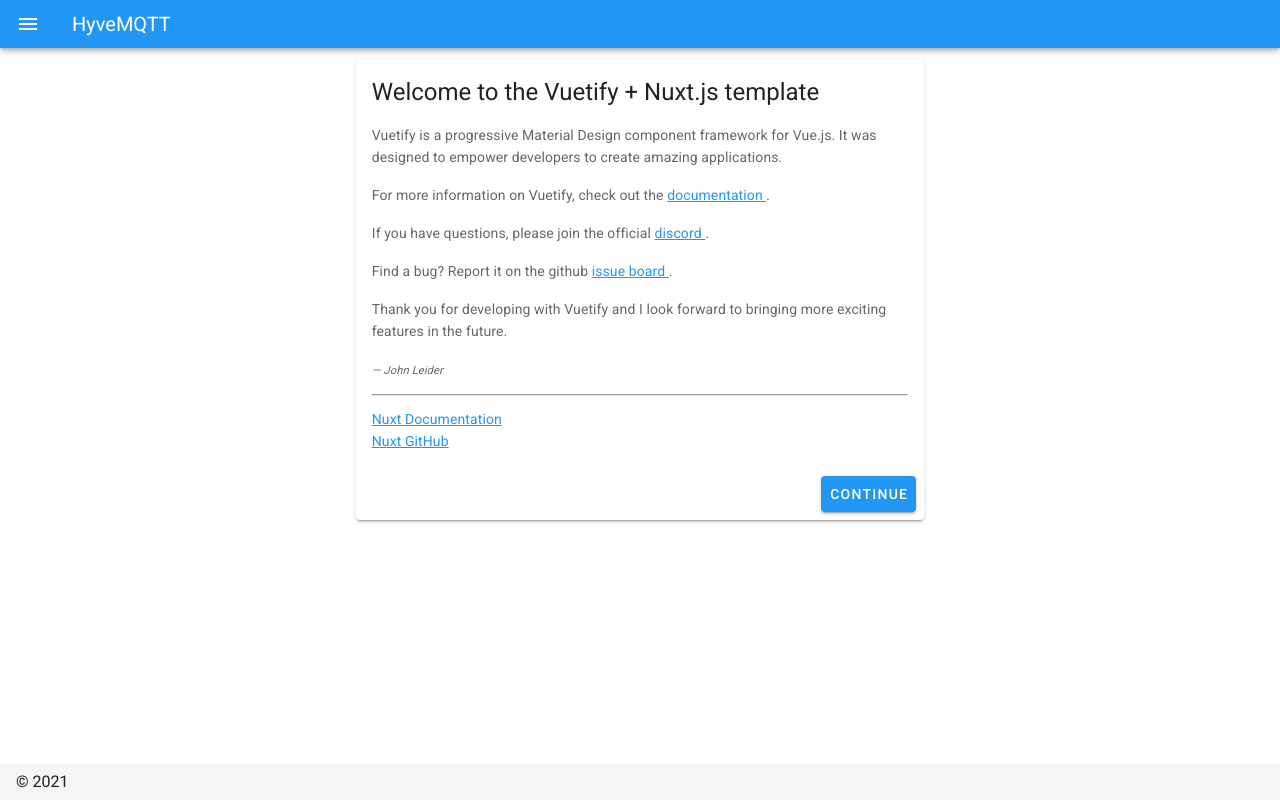
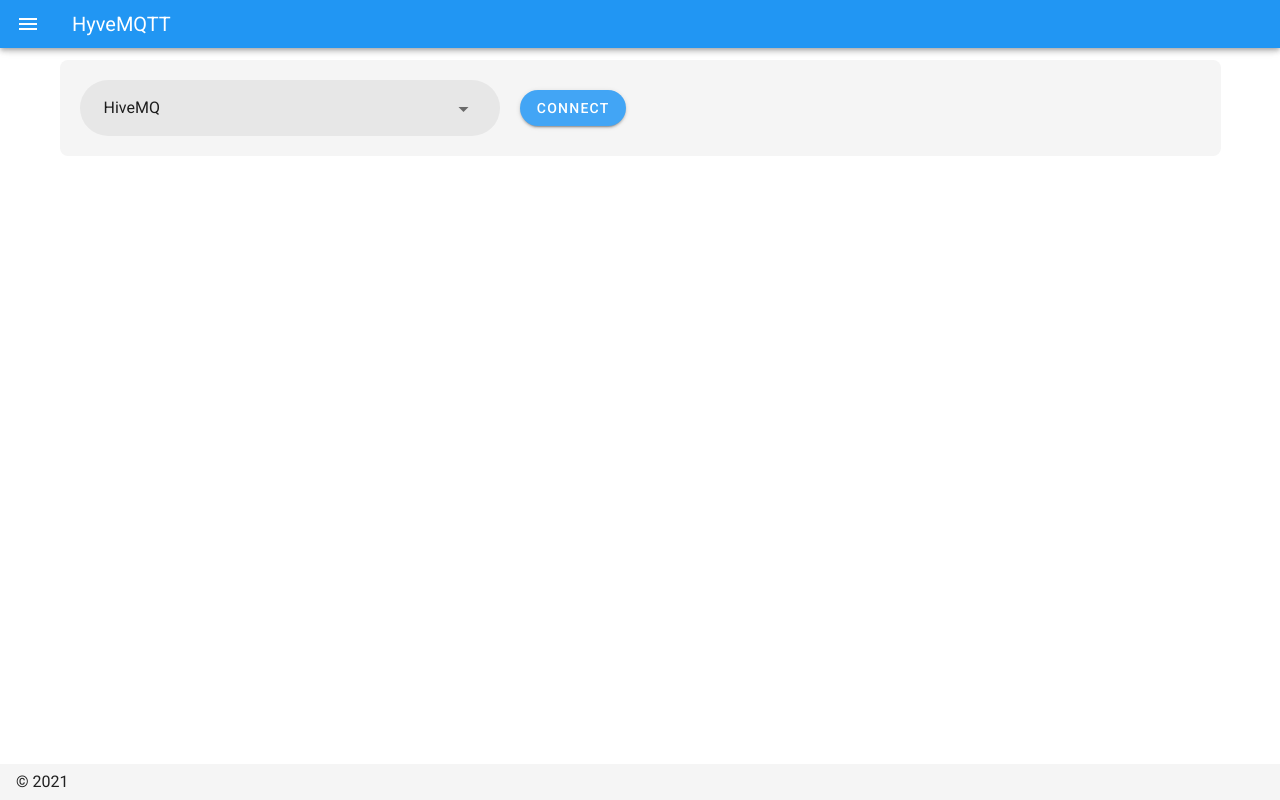
Before and after one commit to sc2-mkr/HyveMQTT, a Nuxt app: page / in a window 1280 px wide. Built offline with nearby package versions, Linux system fonts and the light colour scheme; what vue-uuid would draw is missing.

Commit message:
feat: create connection section

```diff
--- a/pages/index.vue
+++ b/pages/index.vue
@@ -1,81 +1,65 @@
 <template>
-  <v-row justify="center" align="center">
-    <v-col cols="12" sm="8" md="6">
-      <v-card>
-        <v-card-title class="headline">
-          Welcome to the Vuetify + Nuxt.js template
-        </v-card-title>
-        <v-card-text>
-          <p>
-            Vuetify is a progressive Material Design component framework for
-            Vue.js. It was designed to empower developers to create amazing
-            applications.
-          </p>
-          <p>
-            For more information on Vuetify, check out the
-            <a
-              href="https://vuetifyjs.com"
-              target="_blank"
-              rel="noopener noreferrer"
-            >
-              documentation </a
-            >.
-          </p>
-          <p>
-            If you have questions, please join the official
-            <a
-              href="https://chat.vuetifyjs.com/"
-              target="_blank"
-              rel="noopener noreferrer"
-              title="chat"
-            >
-              discord </a
-            >.
-          </p>
-          <p>
-            Find a bug? Report it on the github
-            <a
-              href="https://github.com/vuetifyjs/vuetify/issues"
-              target="_blank"
-              rel="noopener noreferrer"
-              title="contribute"
-            >
-              issue board </a
-            >.
-          </p>
-          <p>
-            Thank you for developing with Vuetify and I look forward to bringing
-            more exciting features in the future.
-          </p>
-          <div class="text-xs-right">
-            <em><small>&mdash; John Leider</small></em>
-          </div>
-          <hr class="my-3" />
-          <a
-            href="https://nuxtjs.org/"
-            target="_blank"
-            rel="noopener noreferrer"
-          >
-            Nuxt Documentation
-          </a>
-          <br />
-          <a
-            href="https://github.com/nuxt/nuxt.js"
-            target="_blank"
-            rel="noopener noreferrer"
-          >
-            Nuxt GitHub
-          </a>
-        </v-card-text>
-        <v-card-actions>
-          <v-spacer />
-          <v-btn color="primary" nuxt to="/inspire"> Continue </v-btn>
-        </v-card-actions>
-      </v-card>
-    </v-col>
-  </v-row>
+  <div>
+    <v-row>
+      <v-col cols="12">
+        <v-sheet class="grey lighten-4 rounded-lg pa-5 d-flex align-center">
+          <v-select
+            v-model="selectedBrokerId"
+            :items="brokers"
+            item-text="name"
+            item-value="id"
+            rounded
+            filled
+            hide-details
+            style="max-width: 420px"
+            class="mr-5"
+          ></v-select>
+          <v-btn rounded color="secondary" @click="connectToBroker()">
+            Connect
+          </v-btn>
+        </v-sheet>
+      </v-col>
+    </v-row>
+  </div>
 </template>
 
 <script>
-export default {}
+import { mapGetters, mapActions } from 'vuex'
+
+export default {
+  name: 'Dashboard',
+  data() {
+    return {
+      selectedBrokerId: null,
+
+      tabs: {
+        model: 'publish'
+      }
+    }
+  },
+  computed: {
+    ...mapGetters({
+      getBrokers: 'brokers/getBrokers'
+    }),
+    brokers() {
+      return this.getBrokers
+    }
+  },
+  mounted() {
+    if (this.brokers.length > 0) {
+      this.selectedBrokerId = this.brokers[0].id
+    }
+  },
+  methods: {
+    ...mapActions({
+      connectToBrokerStore: 'brokers/connectToBroker'
+    }),
+    connectToBroker() {
+      const brokerConfig = this.brokers.find(
+        (broker) => broker.id === this.selectedBrokerId
+      )
+      this.connectToBrokerStore(brokerConfig)
+    }
+  }
+}
 </script>
```
